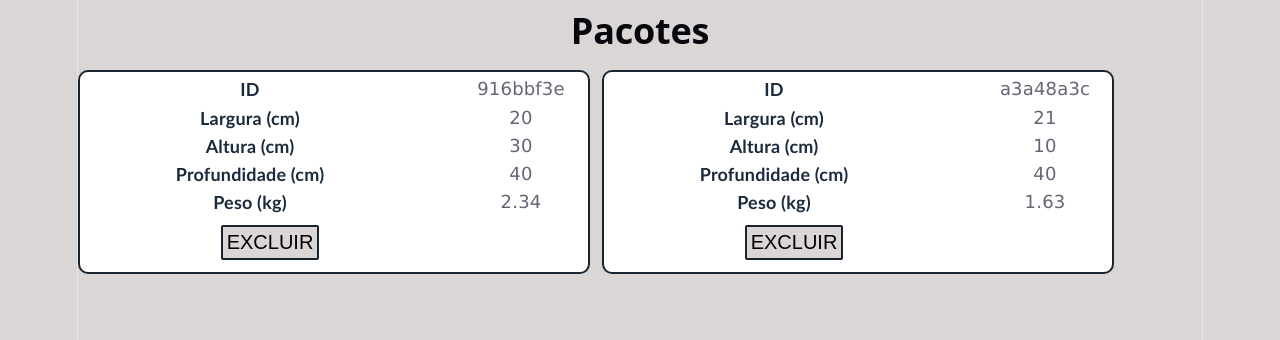
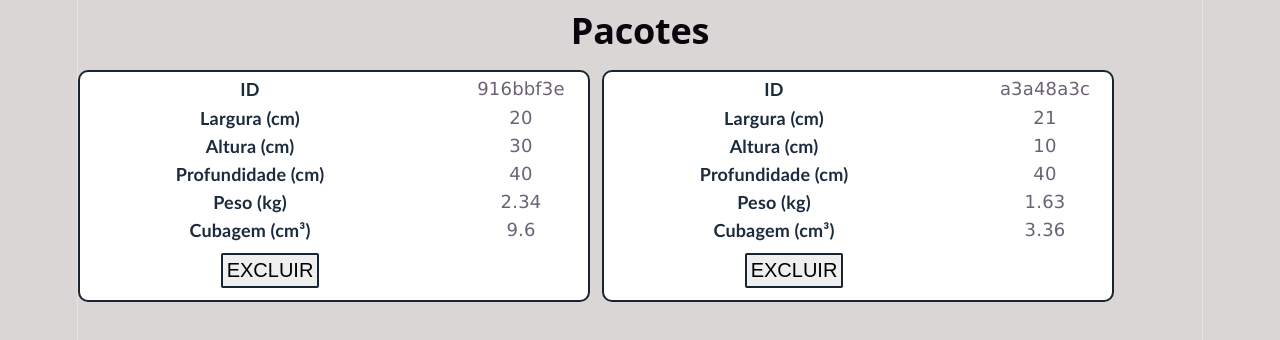
Before and after one commit to ufjf-dcc207/ufjf-dcc207-2026-3-a-atv08-deyvisonfernandes, a React (Vite) app: page / in a window 1280 px wide. Shown: the top 340 px of the page. Built offline with nearby package versions, Linux system fonts and the light colour scheme.

Commit message:
adiciona cubagem

```diff
--- a/src/App.css
+++ b/src/App.css
@@ -12,19 +12,11 @@ h2{
   display: flex;
   flex-wrap: wrap;
   gap: 12px;
-  button{
-    padding: 2px;
-    font-size: 15px;
-    cursor: pointer;
-    background-color: rgb(219, 214, 214);
-    border: none;
-  }
+
 }
-.pacotinho {
-  display: flex;
-  flex-direction: column;
-  align-items: end;
-}
+
+
+
 
 .counter {
   font-size: 16px;
--- a/src/Pacote.tsx
+++ b/src/Pacote.tsx
@@ -23,6 +23,8 @@ export default function Pacote({pacote, acaoExcluir}: PacoteProps){
 
             <dt>Peso (kg)</dt>
             <dd>{pacote.peso}</dd>
+            <dt>Cubagem (cm³)</dt>
+            <dd>{400*pacote.altura/100 *pacote.largura/100*pacote.profundidade/100}</dd>
 
             <dd>
             <button onClick={()=>acaoExcluir(pacote.id)}>EXCLUIR</button>
```
Also changed, not shown: src/Pacote.css (line endings or trailing spaces).
